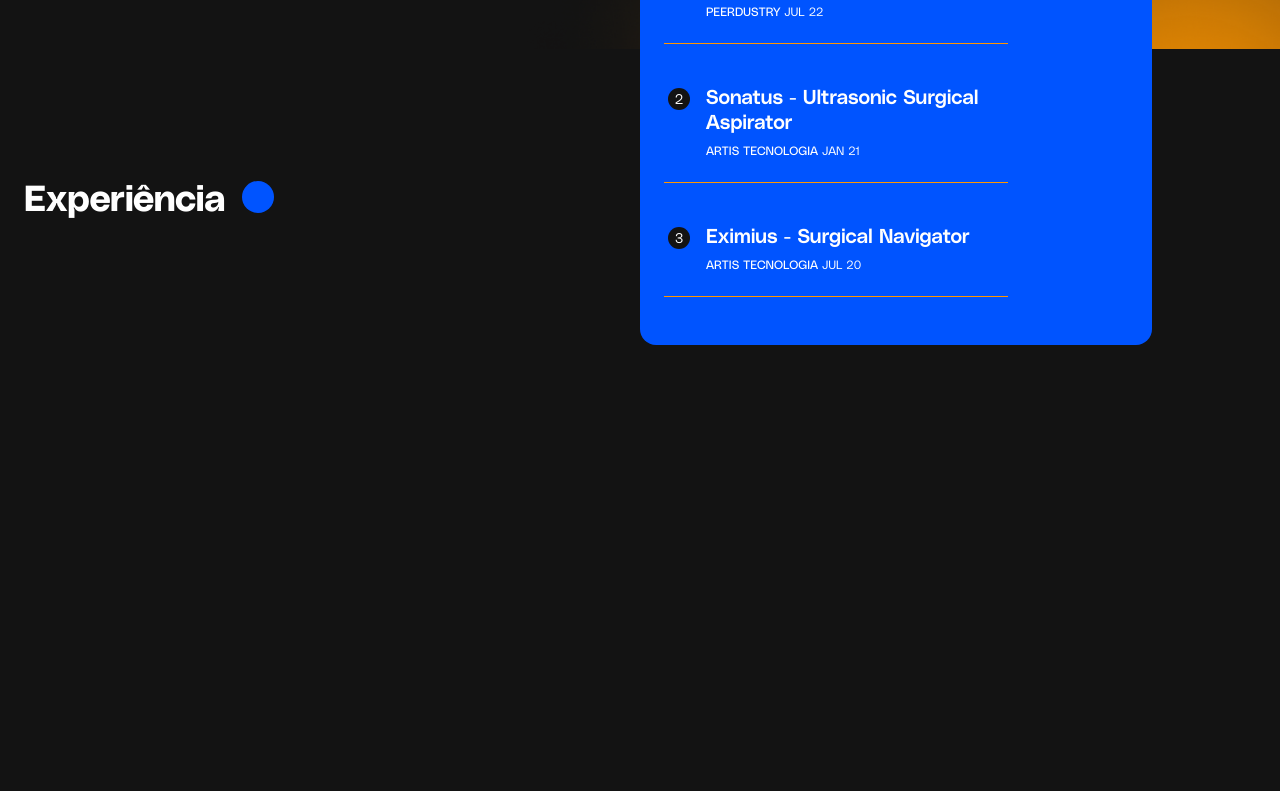
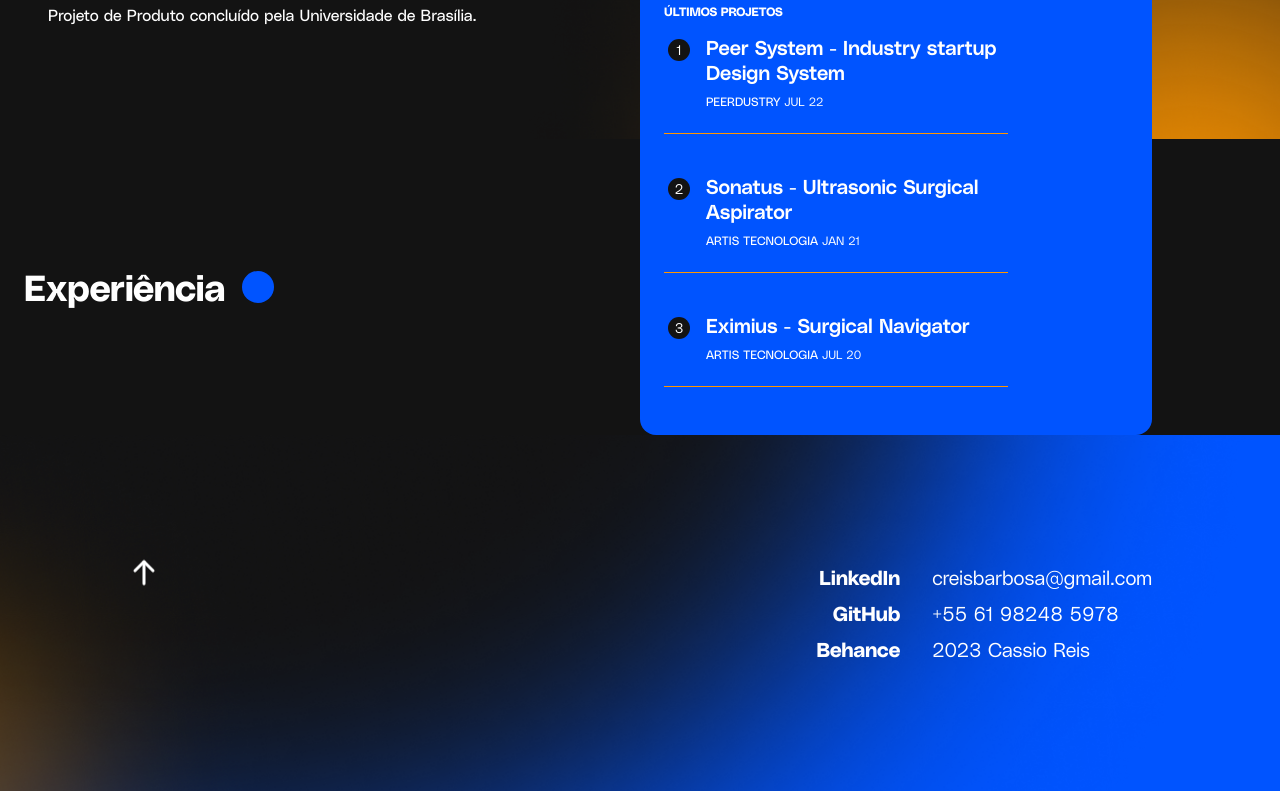
Before and after one commit to creisbarbosa/cassio-website, a Next.js app: page / in a window 1280 px wide. Shown: the part 1127-1918 px from the top of the page. Before the commit the page ends 1472 px from the top, so only its background shows below. Built offline with nearby package versions, Linux system fonts and the light colour scheme.

Commit message:
Responsive footer

```diff
--- /dev/null
+++ b/src/components/Footer.tsx
@@ -0,0 +1,37 @@
+import Image from "next/image";
+import Link from "next/link";
+import { ArrowUp } from "phosphor-react";
+import Background from "../../public/footer_bg.png"
+
+export default function Footer() {
+
+  function backToTop() {
+    document.body.scrollTop = 0;
+    document.documentElement.scrollTop = 0;
+  }
+
+  return (
+    <footer className="bg-cyan overflow-hidden relative">
+      <Image src={Background} alt="" className="absolute h-full w-full object-cover"/>
+      <div className="flex flex-row relative pt-12 pb-20 pl-6 pr-12 lg:py-32 lg:px-32 gap-6 xl:gap-8 xl:justify-between">
+        <div className="flex flex-start">
+          <ArrowUp size={32} weight="bold" className="text-white animate-bounce" onClick={backToTop}/>
+        </div>
+        <div className="flex flex-col w-full justify-end lg:flex-row gap-8">
+          <ul className="flex flex-col gap-2 lg:text-right">
+            <li className="border-b pb-3 border-white/20 lg:border-none lg:pb-0"><Link className="text-white hover:text-yellow text-xl font-extrabold transition-colors" href="https://www.linkedin.com/in/c%C3%A1ssio-reis-barbosa-0538968a/" target="blank">LinkedIn</Link></li>
+            <li className="border-b pb-3 border-white/20 lg:border-none lg:pb-0"><Link className="text-white hover:text-yellow text-xl font-extrabold transition-colors" href="https://www.linkedin.com/in/c%C3%A1ssio-reis-barbosa-0538968a/" target="blank">GitHub</Link></li>
+            <li className="border-b pb-3 border-white/20 lg:border-none lg:pb-0"><Link className="text-white hover:text-yellow text-xl font-extrabold transition-colors" href="https://www.linkedin.com/in/c%C3%A1ssio-reis-barbosa-0538968a/" target="blank">Behance</Link></li>
+          </ul>
+          <ul className="flex flex-col gap-2">
+            <li><Link className="text-white hover:text-yellow text-xl font-light transition-colors" href="mailto: creisbarbosa@gmail.com" target="blank">creisbarbosa@gmail.com</Link></li>
+            <li><Link className="text-white hover:text-yellow text-xl font-light transition-colors" href="https://www.linkedin.com/in/c%C3%A1ssio-reis-barbosa-0538968a/" target="blank">+55 61 98248 5978</Link></li>
+            <li><Link className="text-white hover:text-yellow text-xl font-light transition-colors" href="https://www.cassioreis.com/" target="blank">2023 Cassio Reis</Link></li>
+          </ul>
+        </div>
+      </div>
+
+
+    </footer>
+  )
+}
--- a/src/components/Navbar.tsx
+++ b/src/components/Navbar.tsx
@@ -1,4 +1,3 @@
-import Head from 'next/head';
 import Link from 'next/link';
 import { List, X } from 'phosphor-react';
 import { useState } from 'react';
--- a/src/pages/_app.tsx
+++ b/src/pages/_app.tsx
@@ -1,3 +1,4 @@
+import Footer from '@/components/Footer'
 import '@/styles/globals.css'
 import localFont from '@next/font/local'
 import type { AppProps } from 'next/app'
@@ -32,6 +33,7 @@ export default function App({ Component, pageProps }: AppProps) {
   return (
     <main className={polySans.className}>
       <Component {...pageProps} />
+      <Footer />
     </main>
   )
 }
--- a/src/pages/index.tsx
+++ b/src/pages/index.tsx
@@ -31,9 +31,7 @@ const lastProjects = [
 
 export default function Home() {
   return (
-    <>
       <main>
-        {/*Landing */}
         <section>
           <Image src={LandingBg} alt="" className="absolute h-full w-full object-cover"/>
 
@@ -44,7 +42,7 @@ export default function Home() {
             <div className="basis-1 xl:basis-1/2 flex items-center">
 
               <div className="space-y-8 xl:space-y-16">
-                <h1 className="text-4xl xl:text-5xl leading-tight">
+                <h1 className="text-[2rem] xl:text-5xl xl:leading-snug">
                   Olá! <br />
                   Sou Cassio Reis <br />
                   &lsaquo;<b>Product Designer</b> /&rsaquo; <br />
@@ -103,7 +101,7 @@ export default function Home() {
                       >
                         <strong className="h-[22px] aspect-square bg-background rounded-2xl items-center justify-center flex m-1 text-sm font-light">{project.id}</strong>
                         <div className="flex flex-col gap-2">
-                          <Link href='/portfolio' className="font-semibold leading-tight text-xl hover:text-yellow cursor-pointer">{project.project} - {project.title}</Link>
+                          <Link href='/portfolio' className="font-semibold leading-tight text-xl hover:text-yellow cursor-pointer transition-colors">{project.project} - {project.title}</Link>
                           <strong className="font-light text-xs uppercase"><b className="font-medium">{project.company}</b> {project.date}</strong>
                         </div>
                       </div>
@@ -123,6 +121,5 @@ export default function Home() {
         </section>
 
       </main>
-    </>
   )
 }
```
Also changed, not shown: public/footer_bg.png (added).
